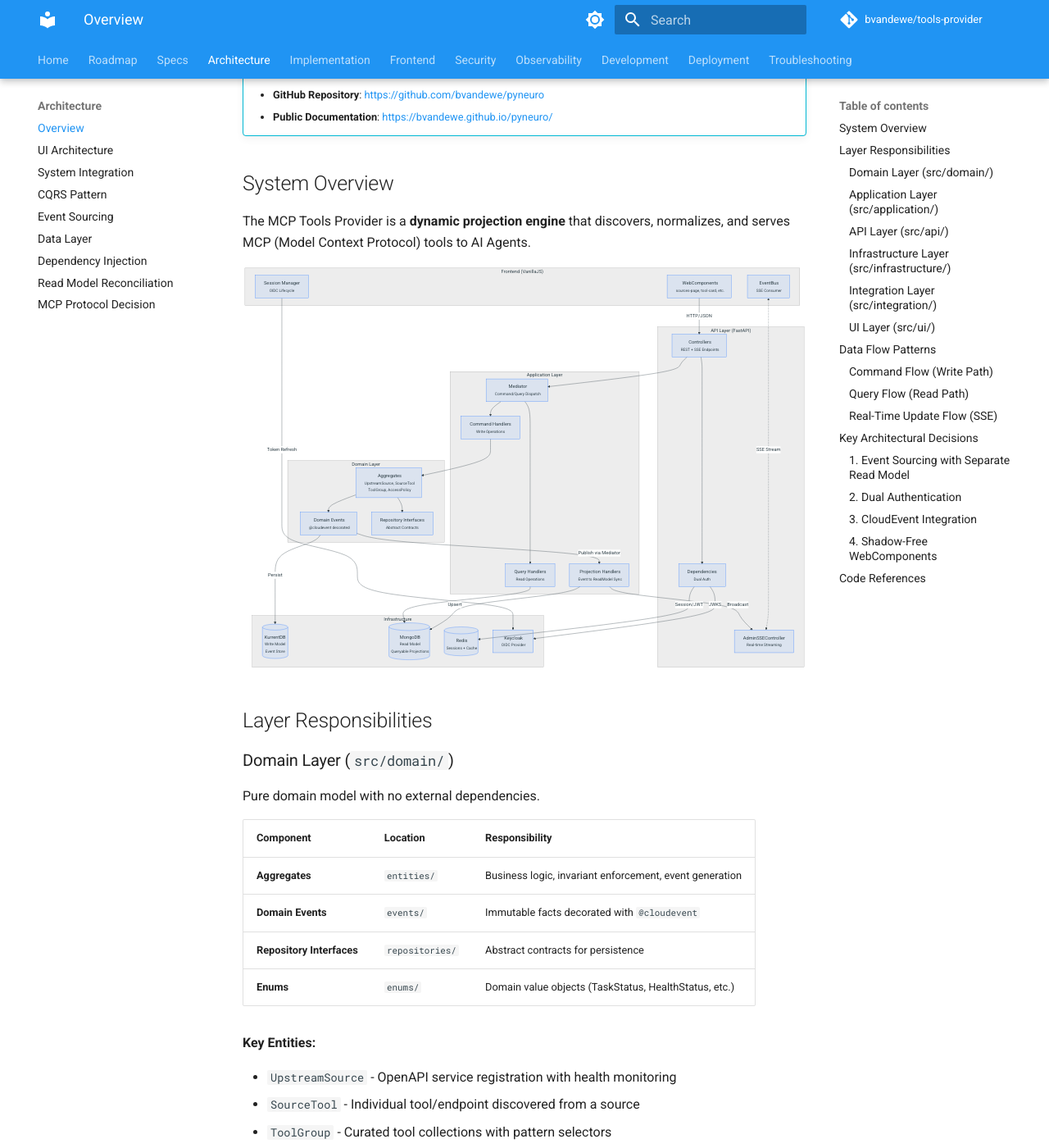
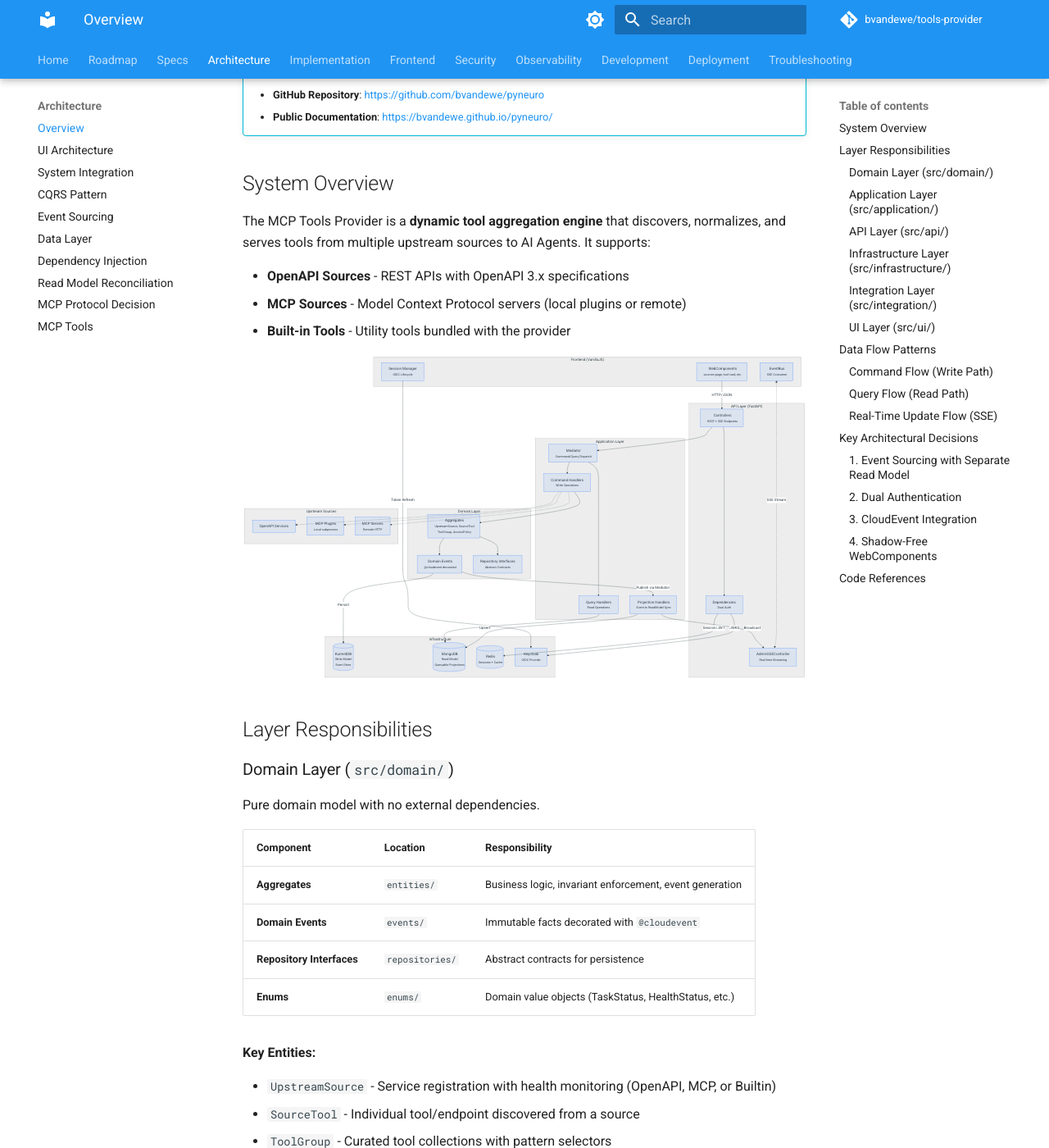
Before and after one commit to bvandewe/tools-provider, an MkDocs documentation site: the page built from docs/architecture/overview.md, in a window 1280 px wide and 1400 px high, scrolled down 269 px. Shown: the whole window at 82% size. Built offline with MkDocs 1.6.1 and Material for MkDocs 9.7.7, drawn with Linux system fonts in a browser that asks for light colours; comment, search, counter and statistics services are not loaded; some of the changed text lies outside the part shown.

Commit message:
docs: update overview, features, and navigation for MCP
- Add MCP sources to architecture diagrams
- Update features with MCP integration highlights
- Add MCP Tools to mkdocs navigation

````diff
--- a/docs/architecture/overview.md
+++ b/docs/architecture/overview.md
@@ -8,7 +8,11 @@ This project is built using the **neuroglia-python** framework, implementing a *
 
 ## System Overview
 
-The MCP Tools Provider is a **dynamic projection engine** that discovers, normalizes, and serves MCP (Model Context Protocol) tools to AI Agents.
+The MCP Tools Provider is a **dynamic tool aggregation engine** that discovers, normalizes, and serves tools from multiple upstream sources to AI Agents. It supports:
+
+- **OpenAPI Sources** - REST APIs with OpenAPI 3.x specifications
+- **MCP Sources** - Model Context Protocol servers (local plugins or remote)
+- **Built-in Tools** - Utility tools bundled with the provider
 
 ```mermaid
 flowchart TB
@@ -44,6 +48,12 @@ flowchart TB
         KC["Keycloak<br/><small>OIDC Provider</small>"]
     end
 
+    subgraph UPSTREAM["Upstream Sources"]
+        OPENAPI["OpenAPI Services"]
+        MCP_LOCAL["MCP Plugins<br/><small>Local subprocess</small>"]
+        MCP_REMOTE["MCP Servers<br/><small>Remote HTTP</small>"]
+    end
+
     WC --> |HTTP/JSON| CTRL
     EB <-.-> |SSE Stream| SSE
     SM --> |Token Refresh| KC
@@ -64,6 +74,10 @@ flowchart TB
     PH --> |Broadcast| SSE
 
     QH --> MONGO
+
+    CH -.-> OPENAPI
+    CH -.-> MCP_LOCAL
+    CH -.-> MCP_REMOTE
 ```
 
 ## Layer Responsibilities
@@ -81,12 +95,18 @@ Pure domain model with no external dependencies.
 
 **Key Entities:**
 
-- `UpstreamSource` - OpenAPI service registration with health monitoring
+- `UpstreamSource` - Service registration with health monitoring (OpenAPI, MCP, or Builtin)
 - `SourceTool` - Individual tool/endpoint discovered from a source
 - `ToolGroup` - Curated tool collections with pattern selectors
 - `AccessPolicy` - RBAC policy definitions for tool access
 - `Label` - Tool categorization metadata
 - `Task` - Example aggregate for demonstration
+
+**Key Value Objects:**
+
+- `McpSourceConfig` - MCP-specific configuration (transport, lifecycle, environment)
+- `ToolDefinition` - Normalized tool schema with execution profile
+- `AuthConfig` - Authentication configuration for upstream services
 
 ### Application Layer (`src/application/`)
 
@@ -112,13 +132,17 @@ REST controllers and authentication.
 
 ### Infrastructure Layer (`src/infrastructure/`)
 
-External service adapters.
+External service adapters and transport implementations.
 
 | Component | Responsibility |
 |-----------|----------------|
 | `RedisSessionStore` | Server-side session storage |
 | `RedisCacheService` | Tool manifest caching |
 | `KeycloakTokenExchanger` | Token exchange for upstream calls |
+| `StdioTransport` | MCP communication via subprocess stdin/stdout |
+| `HttpTransport` | MCP communication via Streamable HTTP |
+| `TransportFactory` | MCP transport pooling and lifecycle management |
+| `McpEnvironmentResolver` | Resolve environment variables for MCP plugins |
 
 ### Integration Layer (`src/integration/`)
 
--- a/mkdocs.yml
+++ b/mkdocs.yml
@@ -41,6 +41,7 @@ nav:
       - Dependency Injection: architecture/dependency-injection.md
       - Read Model Reconciliation: architecture/read-model-reconciliation.md
       - MCP Protocol Decision: architecture/mcp-protocol-decision.md
+      - MCP Tools: architecture/mcp-tools.md
   - Implementation:
       - Overview: implementation/overview.md
       - Source Registration: implementation/source-registration.md
````
Also changed, not shown: docs/features.md (+12 -0 lines), docs/index.md (+18 -5 lines).
